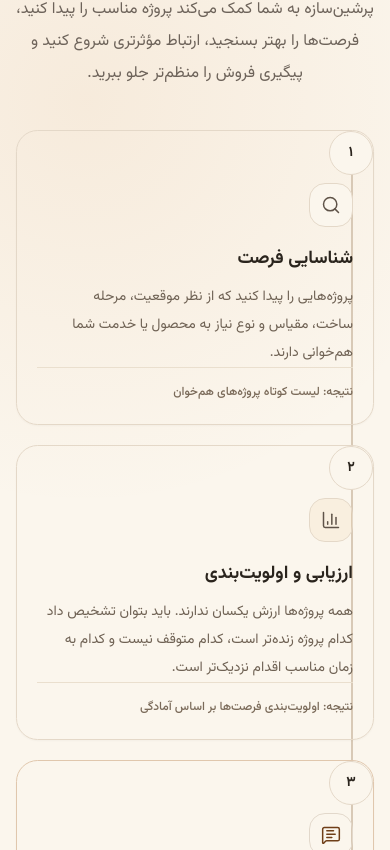
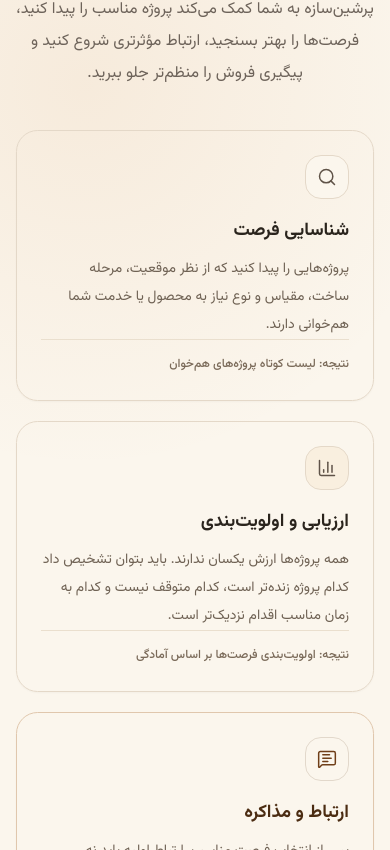
Before and after one commit to mahyarkalbasii-cloud/codex-marketing-website, a Next.js app: page / in a window 390 px wide. Shown: the part 6654-7504 px from the top of the page. Built offline with nearby package versions, Linux system fonts and the light colour scheme.

Commit message:
fix: polish mobile sales flow cards

```diff
--- a/src/app/globals.css
+++ b/src/app/globals.css
@@ -767,6 +767,7 @@ body {
 }
 
 .sales-flow-journey::before {
+  display: none;
   position: absolute;
   top: 22px;
   right: 21px;
@@ -1407,10 +1408,6 @@ body {
       height: auto !important;
     }
 
-    .sales-flow-card {
-      padding-top: 3.25rem !important;
-    }
-
     .product-demo-root .product-demo-map-bg {
       min-height: clamp(21rem, 68vw, 25rem);
     }
--- a/src/app/page.tsx
+++ b/src/app/page.tsx
@@ -686,7 +686,7 @@ function SalesFlowSection() {
                 { "--sales-flow-delay": `${index * 150}ms` } as CSSProperties
               }
               className={cn(
-                "sales-flow-card relative z-[1] flex h-full min-h-[260px] flex-col overflow-hidden rounded-[1.35rem] border bg-[#fffaf1]/56 p-5 pt-14 shadow-sm shadow-[#2a241d]/[0.03] transition duration-200 md:min-h-[318px] md:pt-16 dark:border-zinc-800 dark:bg-zinc-900/82",
+                "sales-flow-card relative z-[1] flex h-full min-h-[260px] flex-col overflow-hidden rounded-[1.35rem] border bg-[#fffaf1]/56 p-6 shadow-sm shadow-[#2a241d]/[0.03] transition duration-200 md:min-h-[318px] md:p-5 md:pt-16 dark:border-zinc-800 dark:bg-zinc-900/82",
                 index === 0 && "sales-flow-card-neutral border-[#e4d8c8]",
                 index === 1 && "sales-flow-card-soft border-[#e4d8c8]",
                 index === 2 && "sales-flow-card-warm border-[#e0c7ad]",
@@ -695,8 +695,9 @@ function SalesFlowSection() {
               )}
             >
               <span
+                aria-hidden="true"
                 className={cn(
-                  "sales-flow-station absolute right-0 top-0 z-[2] grid h-11 w-11 place-items-center rounded-full border border-[#e4d8c8] bg-[#fbf6ed] text-sm font-bold text-[#2a241d] md:right-1/2 md:h-12 md:w-12 md:translate-x-1/2",
+                  "sales-flow-station absolute right-0 top-0 z-[2] hidden h-11 w-11 place-items-center rounded-full border border-[#e4d8c8] bg-[#fbf6ed] text-sm font-bold text-[#2a241d] md:right-1/2 md:grid md:h-12 md:w-12 md:translate-x-1/2",
                   index === 3 && "border-[#c9792b]/35 text-[#5a3515]",
                 )}
               >
```
